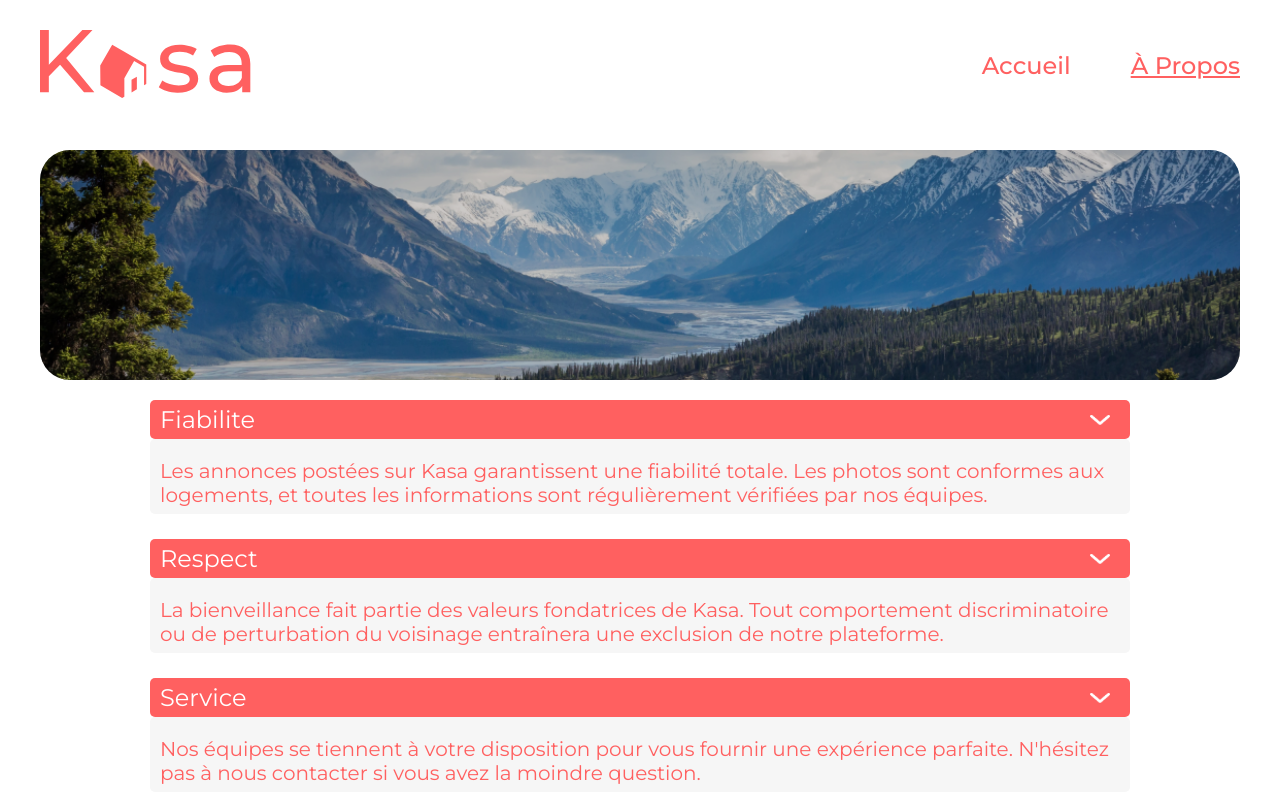
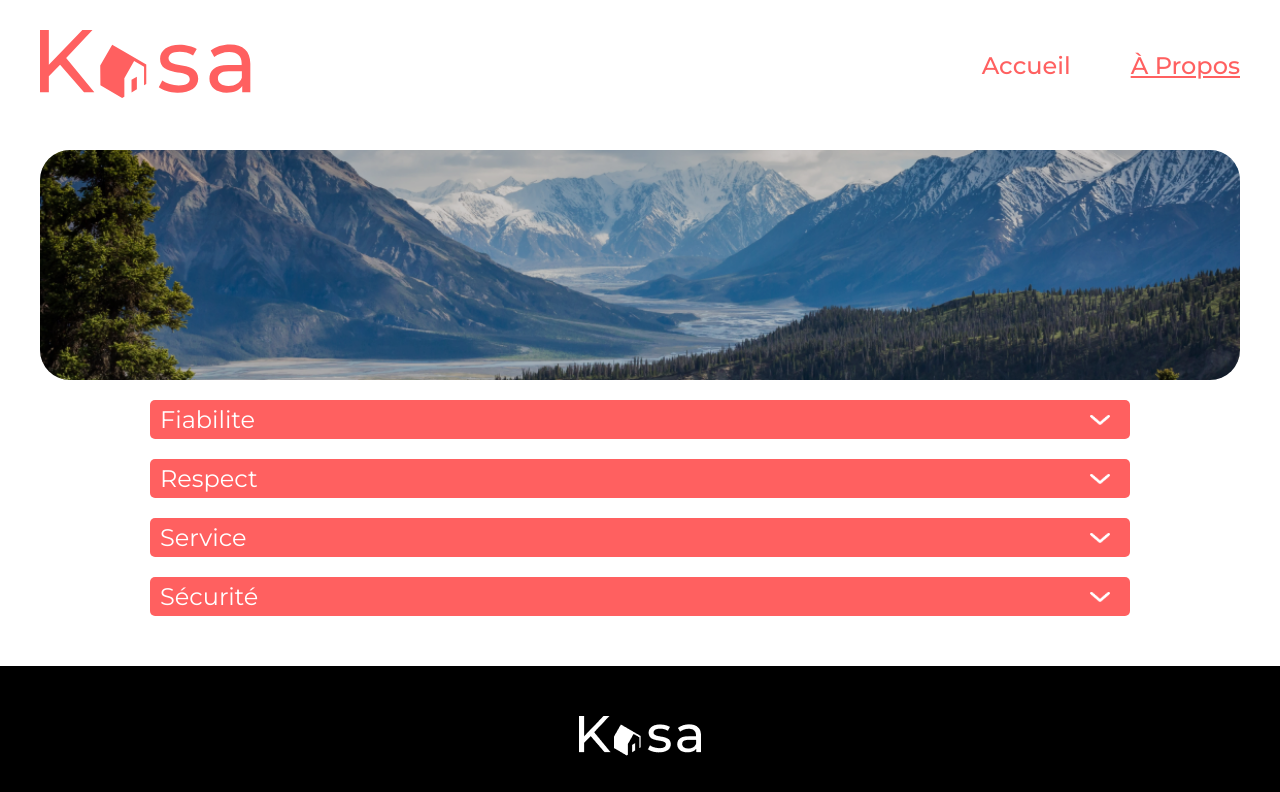
Before and after one commit to CharlesABJ/Kasa, a React (Create React App) app: page /about in a window 1280 px wide. Shown: the top 792 px of the page. Built offline with nearby package versions, Linux system fonts and the light colour scheme.

Commit message:
L'apparition et la description de la description est fonctionnel au click

```diff
--- a/src/components/DropDown.js
+++ b/src/components/DropDown.js
@@ -18,7 +18,9 @@ function DropDown(props) {
             alt={isClicked ? "élément ouvert" : "élement fermé"}
           />
         </p>
-        <p className="description">{props.description}</p>
+        <p className={`description ${isClicked ? "" : "closed"}`}>
+          {props.description}
+        </p>
       </div>
     </li>
   );
--- a/src/styles/components/DropDown.css
+++ b/src/styles/components/DropDown.css
@@ -23,3 +23,7 @@
     justify-content: space-between;
     align-items: center;
 }
+
+.description.closed {
+    display: none;
+}
```
